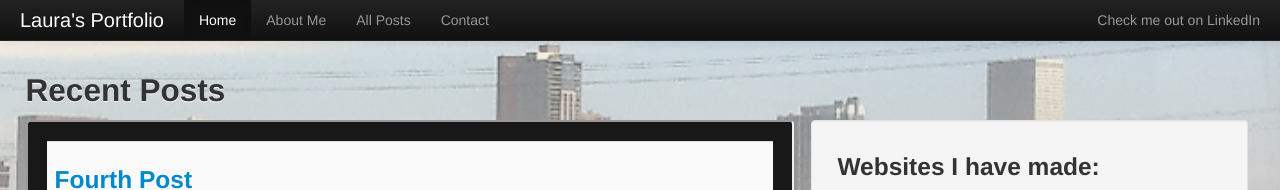
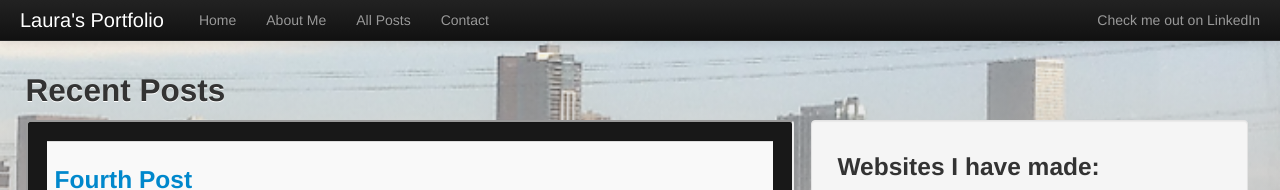
Before and after one commit to LauraR6561/Laurar6561.github.io, a Jekyll site: the page built from index.html, in a window 1280 px wide. Shown: the top 190 px of the page. Built offline with Jekyll 4.4.1, drawn with Linux system fonts in a browser that asks for light colours; Markdown is read by kramdown in place of the engine named in the settings.

Commit message:
removed class

```diff
--- a/_includes/menu.html
+++ b/_includes/menu.html
@@ -30,7 +30,7 @@
               Check me out on <a href="https://www.linkedin.com/profile/view?id=201843537&trk=nav_responsive_tab_profile" class="navbar-link">LinkedIn</a>
             </p>
             <ul class="nav">
-              <li class="active"><a href="http://laurar6561.github.io/">Home</a></li>
+              <li><a href="http://laurar6561.github.io/">Home</a></li>
               <li><a href="/about-me.html">About Me</a></li>
               <li><a href="#about">All Posts</a></li>
               <li><a href="#contact">Contact</a></li>
```
